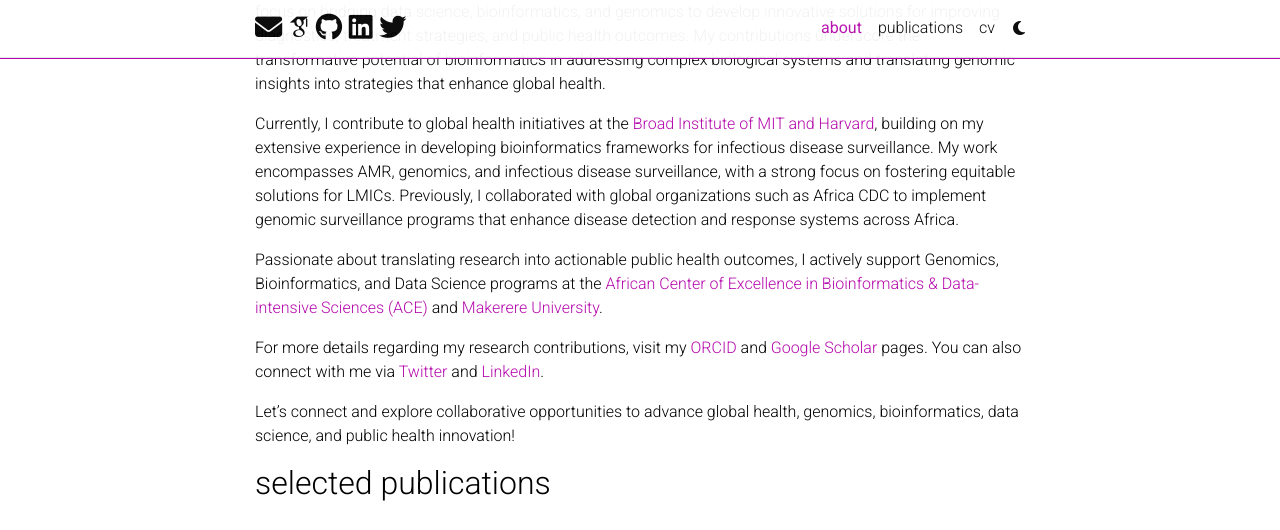
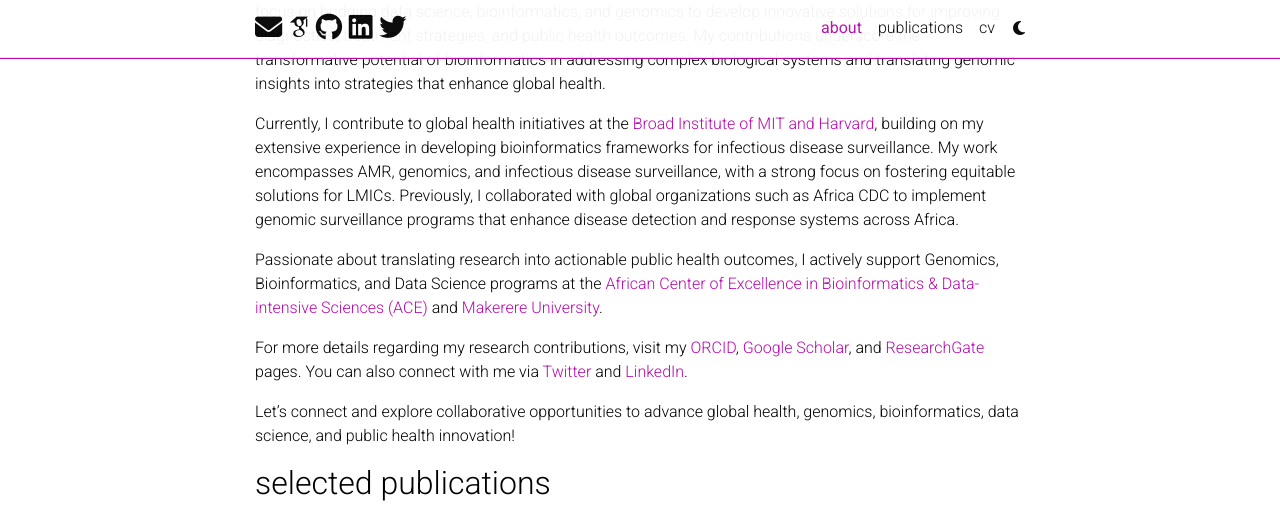
Before and after one commit to mikensubuga/mikensubuga.github.io, a Jekyll site: the page built from _pages/about.md, in a window 1280 px wide and 900 px high, scrolled down 666 px, cut to the strip 0-530 px from the top of the window. Built offline with Jekyll 4.4.1, drawn with Linux system fonts in a browser that asks for light colours; full-size pictures stand in for the smaller copies a plugin makes; some web fonts are replaced; comment, search, counter and statistics services are not loaded; a style sheet for code colours, icons or effects is not loaded.

Commit message:
Update about.md

```diff
--- a/_pages/about.md
+++ b/_pages/about.md
@@ -29,6 +29,6 @@
 
 Passionate about translating research into actionable public health outcomes, I actively support Genomics, Bioinformatics, and Data Science programs at the <a href="https://ace.ac.ug/">African Center of Excellence in Bioinformatics & Data-intensive Sciences (ACE)</a> and <a href="https://chs.mak.ac.ug/team/gerald-mboowa" target="_blank">Makerere University</a>.
 
-For more details regarding my research contributions, visit my <a href="https://orcid.org/0000-0001-8445-9414" target="_blank">ORCID</a> and <a href="https://scholar.google.com/citations?user=P9dSDhoAAAAJ" target="_blank">Google Scholar</a> pages. You can also connect with me via <a href="https://twitter.com/GeraldGMboowa" target="_blank">Twitter</a> and <a href="https://www.linkedin.com/in/gerald-mboowa-99020537/" target="_blank">LinkedIn</a>.
+For more details regarding my research contributions, visit my <a href="https://orcid.org/0000-0001-8445-9414" target="_blank">ORCID</a>, <a href="https://scholar.google.com/citations?user=P9dSDhoAAAAJ" target="_blank">Google Scholar</a>, and <a href="https://www.researchgate.net/profile/Gerald-Mboowa" target="_blank">ResearchGate</a> pages. You can also connect with me via <a href="https://twitter.com/GeraldGMboowa" target="_blank">Twitter</a> and <a href="https://www.linkedin.com/in/gerald-mboowa-99020537/" target="_blank">LinkedIn</a>.
 
 Let’s connect and explore collaborative opportunities to advance global health, genomics, bioinformatics, data science, and public health innovation!
```
